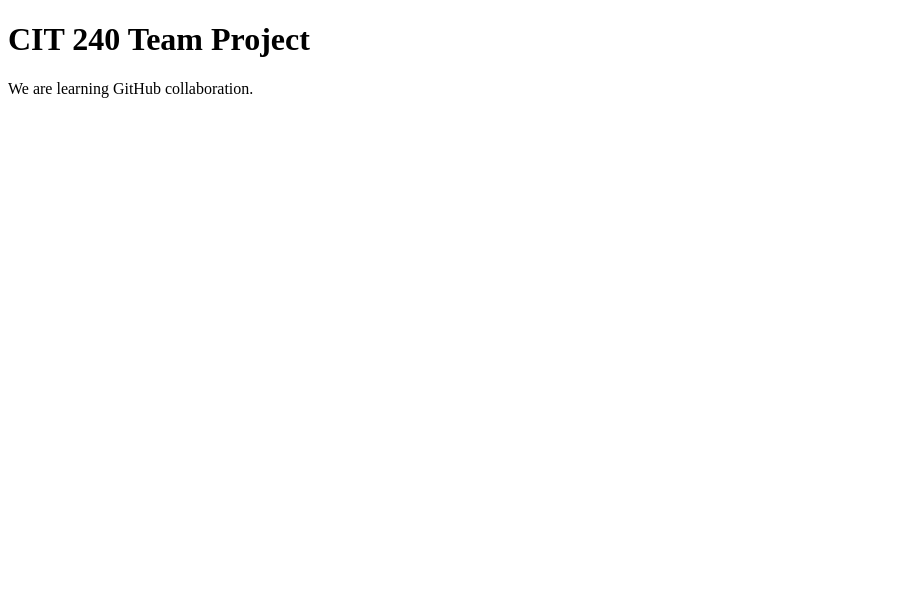
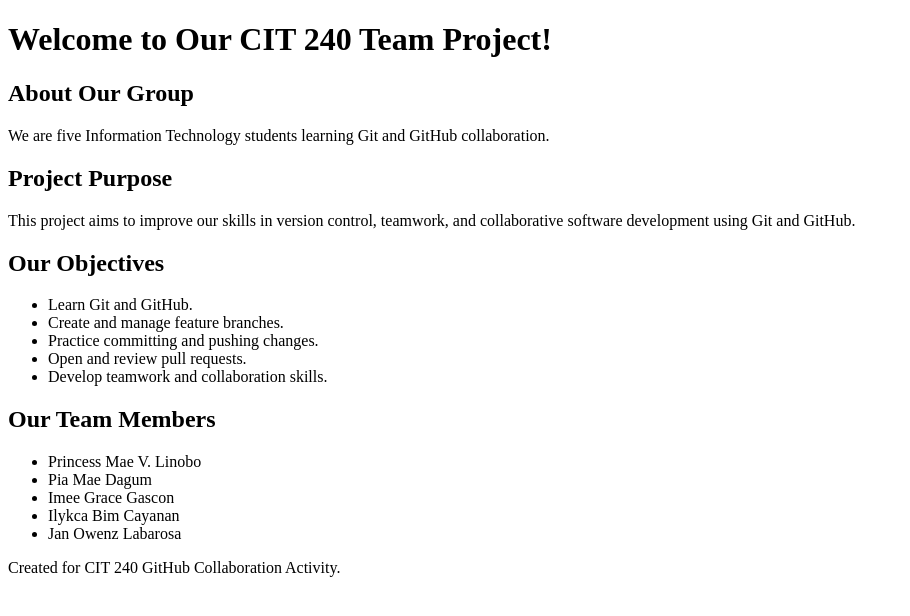
Before and after one commit to Princess655/cit240-team-project, a plain HTML site: page index.html in a window 1280 px wide. Shown: the whole page, without its empty margins (0-910 px from the left). Drawn offline with Linux system fonts and the light colour scheme.

Commit message:
Add group welcome message and project purpose

```diff
--- a/index.html
+++ b/index.html
@@ -1,11 +1,44 @@
 <!DOCTYPE html>
 <html lang="en">
 <head>
-<meta charset="UTF-8">
-<title>CIT 240 Team Project</title>
+    <meta charset="UTF-8">
+    <meta name="viewport" content="width=device-width, initial-scale=1.0">
+    <title>CIT 240 Team Project</title>
 </head>
 <body>
-<h1>CIT 240 Team Project</h1>
-<p>We are learning GitHub collaboration.</p>
+    <h1>Welcome to Our CIT 240 Team Project!</h1>
+
+    <h2>About Our Group</h2>
+    <p>
+        We are five Information Technology students
+        learning Git and GitHub collaboration.
+    </p>
+
+    <h2>Project Purpose</h2>
+    <p>
+        This project aims to improve our skills in
+        version control, teamwork, and collaborative
+        software development using Git and GitHub.
+    </p>
+
+    <h2>Our Objectives</h2>
+    <ul>
+        <li>Learn Git and GitHub.</li>
+        <li>Create and manage feature branches.</li>
+        <li>Practice committing and pushing changes.</li>
+        <li>Open and review pull requests.</li>
+        <li>Develop teamwork and collaboration skills.</li>
+    </ul>
+
+    <h2>Our Team Members</h2>
+    <ul>
+        <li>Princess Mae V. Linobo</li>
+        <li>Pia Mae Dagum</li>
+        <li>Imee Grace Gascon</li>
+        <li>Ilykca Bim Cayanan</li>
+        <li>Jan Owenz Labarosa</li>
+    </ul>
+
+    <p>Created for CIT 240 GitHub Collaboration Activity.</p>
 </body>
 </html>
```
